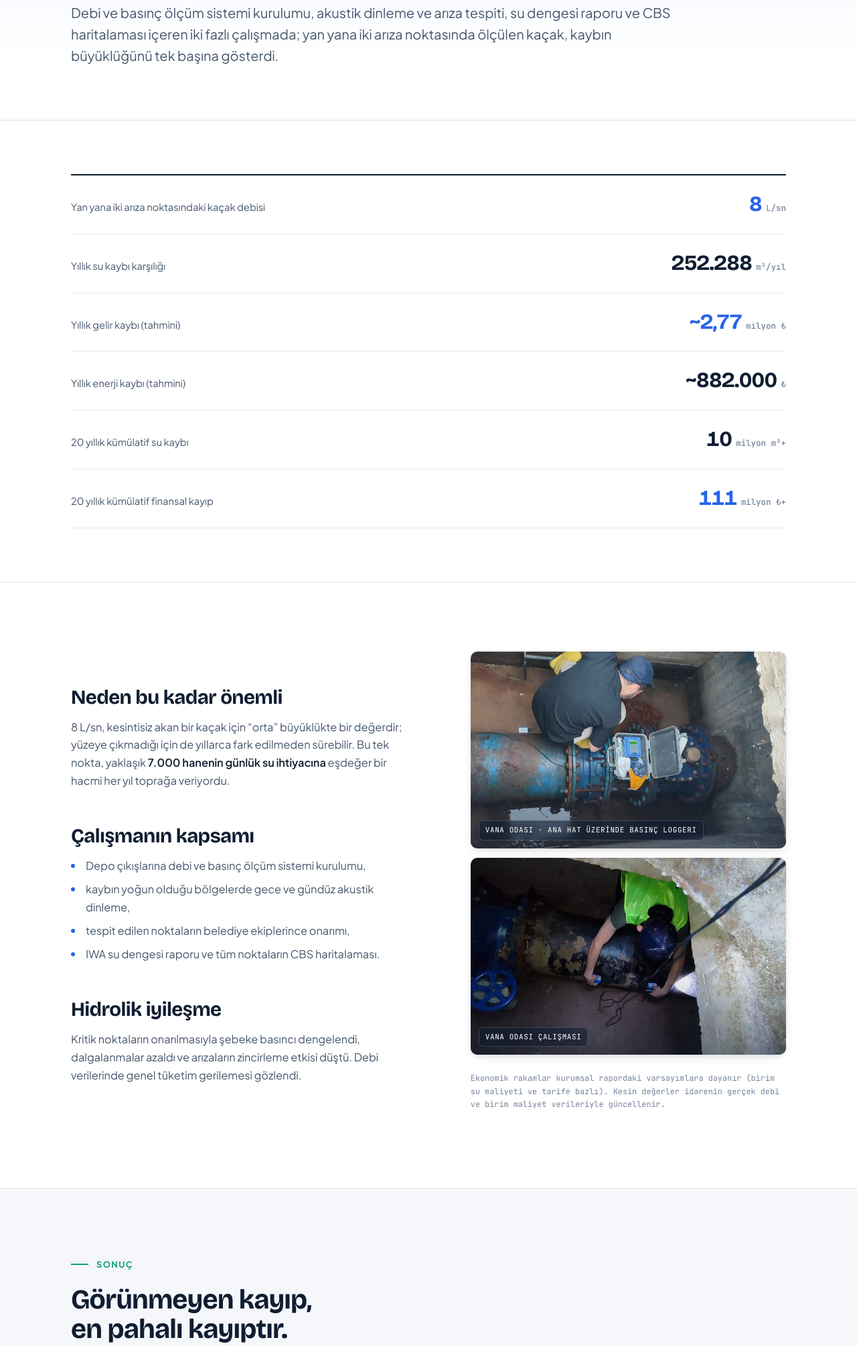
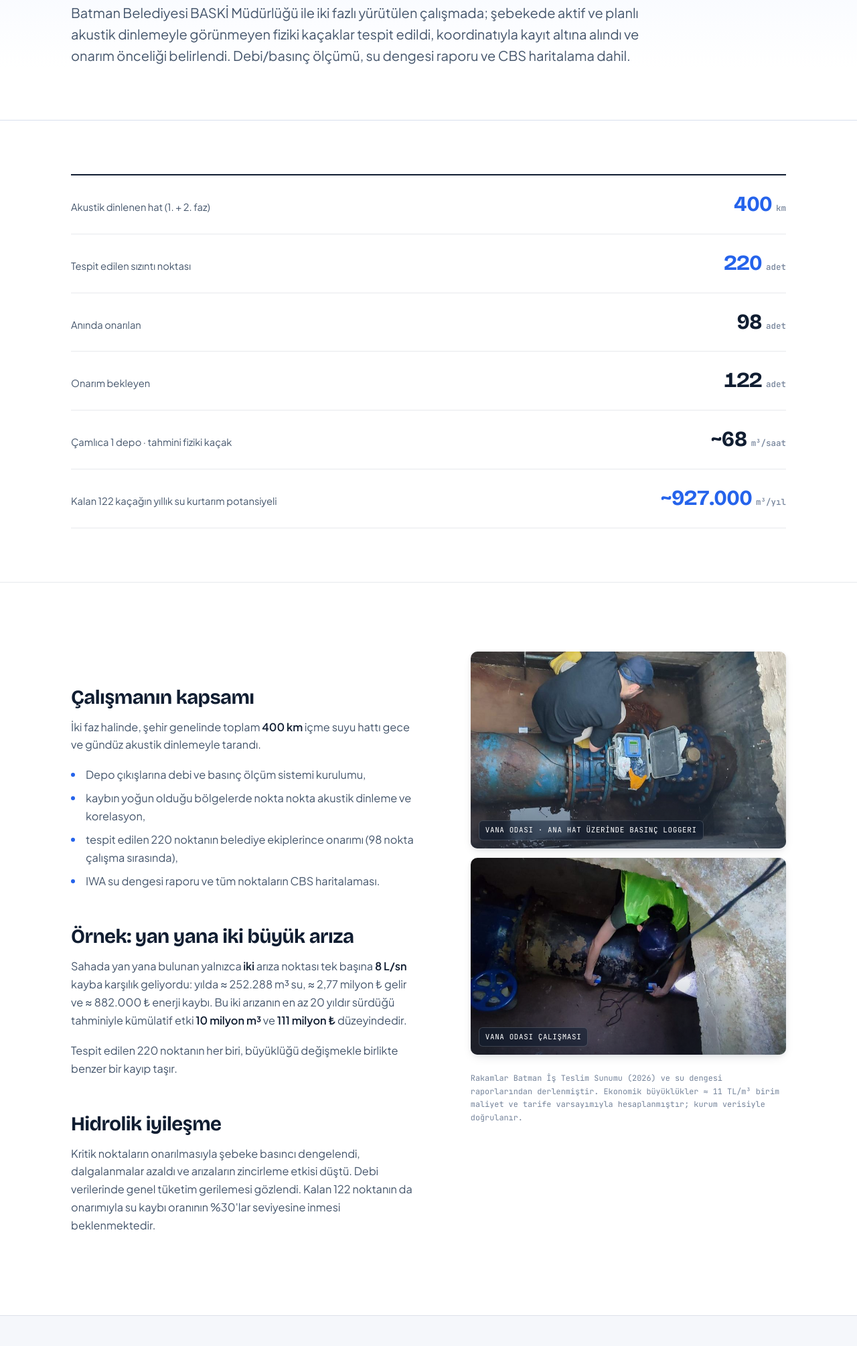
Before and after one commit to muhammedkoramaz/sukayipkacaklari, a plain HTML site: page projeler/batman.html in a window 1280 px wide. Shown: the part 342-2352 px from the top of the page at 67% size. Drawn offline with nearby package versions, Linux system fonts and the light colour scheme.

Commit message:
Batman: toplam ölçek vurgusu (400 km / 220 sızıntı); Çanakkale h1 km öne

```diff
--- a/projeler/batman.html
+++ b/projeler/batman.html
@@ -4,14 +4,14 @@
 <meta charset="utf-8">
 <meta name="viewport" content="width=device-width, initial-scale=1">
 <title>Batman Belediyesi — Su Kayıp-Kaçak Projesi | LeakExpert</title>
-<meta name="description" content="Batman içme suyu şebekesinde yan yana iki arıza noktasında ölçülen 8 L/sn kaçak: yılda 252.288 m³ su ve ~2,77 milyon ₺ gelir kaybı. 2 fazlı kayıp-kaçak azaltma projesi.">
+<meta name="description" content="Batman içme suyu şebekesinde 2 fazlı akustik kayıp-kaçak çalışması: 400 km hat dinlendi, 220 sızıntı noktası tespit edildi, 98&#x27;i anında onarıldı. Kalan 122 kaçağın onarımıyla yılda ~927.000 m³ su kurtarımı.">
 <link rel="canonical" href="https://www.sukayipkacaklari.com/projeler/batman.html">
 <meta name="theme-color" content="#ffffff">
 <meta property="og:type" content="article">
 <meta property="og:site_name" content="LeakExpert">
 <meta property="og:locale" content="tr_TR">
 <meta property="og:title" content="Batman Belediyesi — Su Kayıp-Kaçak Projesi | LeakExpert">
-<meta property="og:description" content="Batman içme suyu şebekesinde yan yana iki arıza noktasında ölçülen 8 L/sn kaçak: yılda 252.288 m³ su ve ~2,77 milyon ₺ gelir kaybı. 2 fazlı kayıp-kaçak azaltma projesi.">
+<meta property="og:description" content="Batman içme suyu şebekesinde 2 fazlı akustik kayıp-kaçak çalışması: 400 km hat dinlendi, 220 sızıntı noktası tespit edildi, 98&#x27;i anında onarıldı. Kalan 122 kaçağın onarımıyla yılda ~927.000 m³ su kurtarımı.">
 <meta property="og:url" content="https://www.sukayipkacaklari.com/projeler/batman.html">
 <meta property="og:image" content="https://www.sukayipkacaklari.com/assets/img/og-cover.png">
 <meta property="og:image:width" content="1200">
@@ -33,7 +33,7 @@
  {"@type":"ListItem","position":3,"name":"Batman Belediyesi","item":"https://www.sukayipkacaklari.com/projeler/batman.html"} ]}
 </script>
 <script type="application/ld+json">
-{ "@context":"https://schema.org","@type":"Article","headline":"Batman Belediyesi — Tek bir noktadan yılda 252.288 m³ su.","inLanguage":"tr-TR","about":"Su kayıp-kaçak tespiti projesi","author":{"@type":"Organization","name":"LeakExpert"},"publisher":{"@type":"Organization","name":"LeakExpert","logo":{"@type":"ImageObject","url":"https://www.sukayipkacaklari.com/assets/img/icon.png"}},"image":"https://www.sukayipkacaklari.com/assets/img/og-cover.png"}
+{ "@context":"https://schema.org","@type":"Article","headline":"Batman Belediyesi — 400 km tarama, 220 sızıntı noktası, 98’i anında onarıldı.","inLanguage":"tr-TR","about":"Su kayıp-kaçak tespiti projesi","author":{"@type":"Organization","name":"LeakExpert"},"publisher":{"@type":"Organization","name":"LeakExpert","logo":{"@type":"ImageObject","url":"https://www.sukayipkacaklari.com/assets/img/icon.png"}},"image":"https://www.sukayipkacaklari.com/assets/img/og-cover.png"}
 </script>
 </head>
 <body>
@@ -78,20 +78,20 @@
   <section class="phead">
     <div class="wrap">
       <p class="eyebrow">Proje · Batman Belediyesi · Güneydoğu Anadolu · 2 fazlı proje</p>
-      <h1>Tek bir noktadan yılda 252.288 m³ su.</h1>
-      <p class="lede">Debi ve basınç ölçüm sistemi kurulumu, akustik dinleme ve arıza tespiti, su dengesi raporu ve CBS haritalaması içeren iki fazlı çalışmada; yan yana iki arıza noktasında ölçülen kaçak, kaybın büyüklüğünü tek başına gösterdi.</p>
+      <h1>400 km tarama, 220 sızıntı noktası, 98&#39;i anında onarıldı.</h1>
+      <p class="lede">Batman Belediyesi BASKİ Müdürlüğü ile iki fazlı yürütülen çalışmada; şebekede aktif ve planlı akustik dinlemeyle görünmeyen fiziki kaçaklar tespit edildi, koordinatıyla kayıt altına alındı ve onarım önceliği belirlendi. Debi/basınç ölçümü, su dengesi raporu ve CBS haritalama dahil.</p>
     </div>
   </section>
 
   <section class="section section--tight">
     <div class="wrap">
       <dl class="spec">
-        <div class="spec__row spec__row--hi"><dt>Yan yana iki arıza noktasındaki kaçak debisi</dt><dd>8<span class="u">L/sn</span></dd></div>
-        <div class="spec__row"><dt>Yıllık su kaybı karşılığı</dt><dd>252.288<span class="u">m³/yıl</span></dd></div>
-        <div class="spec__row spec__row--hi"><dt>Yıllık gelir kaybı (tahmini)</dt><dd>~2,77<span class="u">milyon ₺</span></dd></div>
-        <div class="spec__row"><dt>Yıllık enerji kaybı (tahmini)</dt><dd>~882.000<span class="u">₺</span></dd></div>
-        <div class="spec__row"><dt>20 yıllık kümülatif su kaybı</dt><dd>10<span class="u">milyon m³+</span></dd></div>
-        <div class="spec__row spec__row--hi"><dt>20 yıllık kümülatif finansal kayıp</dt><dd>111<span class="u">milyon ₺+</span></dd></div>
+        <div class="spec__row spec__row--hi"><dt>Akustik dinlenen hat (1. + 2. faz)</dt><dd>400<span class="u">km</span></dd></div>
+        <div class="spec__row spec__row--hi"><dt>Tespit edilen sızıntı noktası</dt><dd>220<span class="u">adet</span></dd></div>
+        <div class="spec__row"><dt>Anında onarılan</dt><dd>98<span class="u">adet</span></dd></div>
+        <div class="spec__row"><dt>Onarım bekleyen</dt><dd>122<span class="u">adet</span></dd></div>
+        <div class="spec__row"><dt>Çamlıca 1 depo · tahmini fiziki kaçak</dt><dd>~68<span class="u">m³/saat</span></dd></div>
+        <div class="spec__row spec__row--hi"><dt>Kalan 122 kaçağın yıllık su kurtarım potansiyeli</dt><dd>~927.000<span class="u">m³/yıl</span></dd></div>
       </dl>
     </div>
   </section>
@@ -100,12 +100,14 @@
     <div class="wrap">
       <div class="split" style="align-items:start">
         <div class="prose rv">
-          <h2>Neden bu kadar önemli</h2>
-          <p>8 L/sn, kesintisiz akan bir kaçak için &ldquo;orta&rdquo; büyüklükte bir değerdir; yüzeye çıkmadığı için de yıllarca fark edilmeden sürebilir. Bu tek nokta, yaklaşık <strong>7.000 hanenin günlük su ihtiyacına</strong> eşdeğer bir hacmi her yıl toprağa veriyordu.</p>
           <h2>Çalışmanın kapsamı</h2>
-          <ul><li>Depo çıkışlarına debi ve basınç ölçüm sistemi kurulumu,</li><li>kaybın yoğun olduğu bölgelerde gece ve gündüz akustik dinleme,</li><li>tespit edilen noktaların belediye ekiplerince onarımı,</li><li>IWA su dengesi raporu ve tüm noktaların CBS haritalaması.</li></ul>
+          <p>İki faz halinde, şehir genelinde toplam <strong>400 km</strong> içme suyu hattı gece ve gündüz akustik dinlemeyle tarandı.</p>
+          <ul><li>Depo çıkışlarına debi ve basınç ölçüm sistemi kurulumu,</li><li>kaybın yoğun olduğu bölgelerde nokta nokta akustik dinleme ve korelasyon,</li><li>tespit edilen 220 noktanın belediye ekiplerince onarımı (98 nokta çalışma sırasında),</li><li>IWA su dengesi raporu ve tüm noktaların CBS haritalaması.</li></ul>
+          <h2>Örnek: yan yana iki büyük arıza</h2>
+          <p>Sahada yan yana bulunan yalnızca <strong>iki</strong> arıza noktası tek başına <strong>8 L/sn</strong> kayba karşılık geliyordu: yılda ≈ 252.288 m³ su, ≈ 2,77 milyon ₺ gelir ve ≈ 882.000 ₺ enerji kaybı. Bu iki arızanın en az 20 yıldır sürdüğü tahminiyle kümülatif etki <strong>10 milyon m³</strong> ve <strong>111 milyon ₺</strong> düzeyindedir.</p>
+          <p>Tespit edilen 220 noktanın her biri, büyüklüğü değişmekle birlikte benzer bir kayıp taşır.</p>
           <h2>Hidrolik iyileşme</h2>
-          <p>Kritik noktaların onarılmasıyla şebeke basıncı dengelendi, dalgalanmalar azaldı ve arızaların zincirleme etkisi düştü. Debi verilerinde genel tüketim gerilemesi gözlendi.</p>
+          <p>Kritik noktaların onarılmasıyla şebeke basıncı dengelendi, dalgalanmalar azaldı ve arızaların zincirleme etkisi düştü. Debi verilerinde genel tüketim gerilemesi gözlendi. Kalan 122 noktanın da onarımıyla su kaybı oranının %30&#39;lar seviyesine inmesi beklenmektedir.</p>
         </div>
         <div class="rv rv-2" style="display:grid;gap:14px">
         <div class="figure figure--wide rv">
@@ -116,7 +118,7 @@
           <img src="/assets/projects/batman/2.jpg" alt="Vana odası çalışması" loading="lazy">
           <span class="figure__tag">Vana odası çalışması</span>
         </div>
-          <p class="muted mono" style="font-size:.74rem">Ekonomik rakamlar kurumsal rapordaki varsayımlara dayanır (birim su maliyeti ve tarife bazlı). Kesin değerler idarenin gerçek debi ve birim maliyet verileriyle güncellenir.</p>
+          <p class="muted mono" style="font-size:.74rem">Rakamlar Batman İş Teslim Sunumu (2026) ve su dengesi raporlarından derlenmiştir. Ekonomik büyüklükler ≈ 11 TL/m³ birim maliyet ve tarife varsayımıyla hesaplanmıştır; kurum verisiyle doğrulanır.</p>
         </div>
       </div>
     </div>
@@ -125,8 +127,8 @@
   <section class="section section--panel">
     <div class="wrap">
       <p class="eyebrow eyebrow--ok rv">Sonuç</p>
-      <h2 class="h-sec rv">Görünmeyen kayıp, en pahalı kayıptır.</h2>
-      <p class="lede rv" style="margin-top:14px">Şikâyet gelene kadar beklenen bir kaçak, büyüdükçe patlamaya, yol çökmesine ve ikincil arızalara döner. Aktif ve planlı dinleme, kaçağı büyümeden yakalar.</p>
+      <h2 class="h-sec rv">Ölçek, tek tek arızaların toplamıdır.</h2>
+      <p class="lede rv" style="margin-top:14px">400 km&#39;de bulunan 220 sızıntı, şebeke genelinde sistemli bir bozulmaya işaret eder. Görünmeyen kayıp, şikâyet beklendiğinde büyür; aktif ve planlı dinleme onu büyümeden yakalar.</p>
       <div class="mt-l rv"><a class="link-arw" href="/projeler/canakkale.html">Sonraki proje: Çanakkale Belediyesi</a></div>
     </div>
   </section>
```
Also changed, not shown: projeler/canakkale.html (+2 -2 lines), projeler/index.html (+3 -3 lines).
